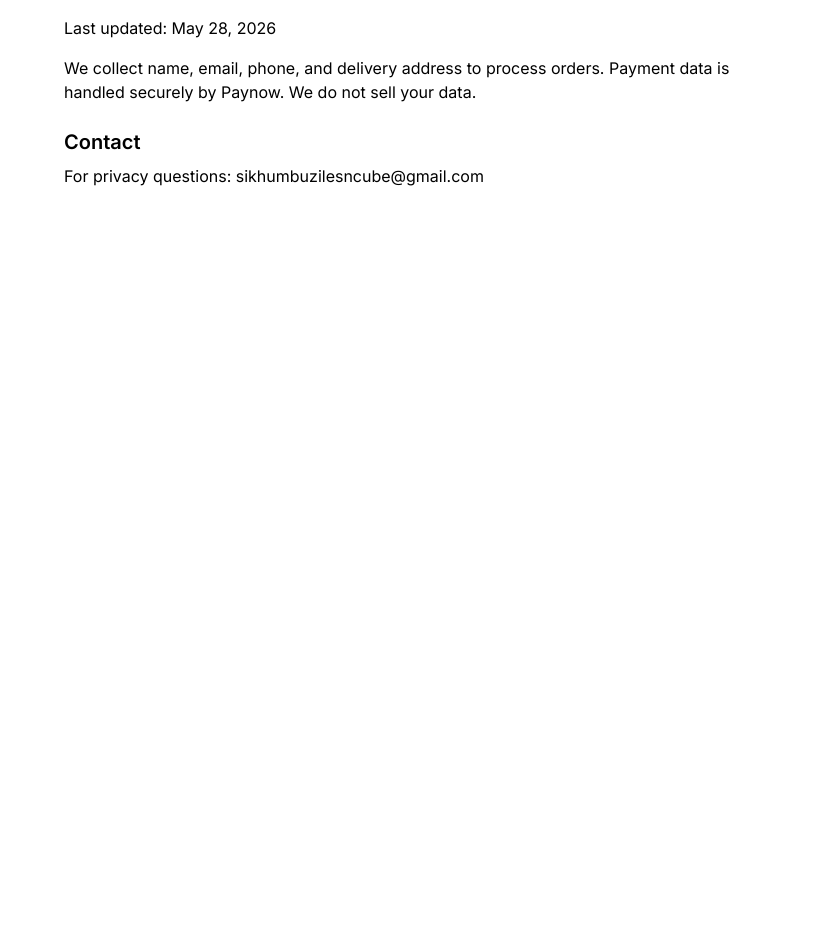
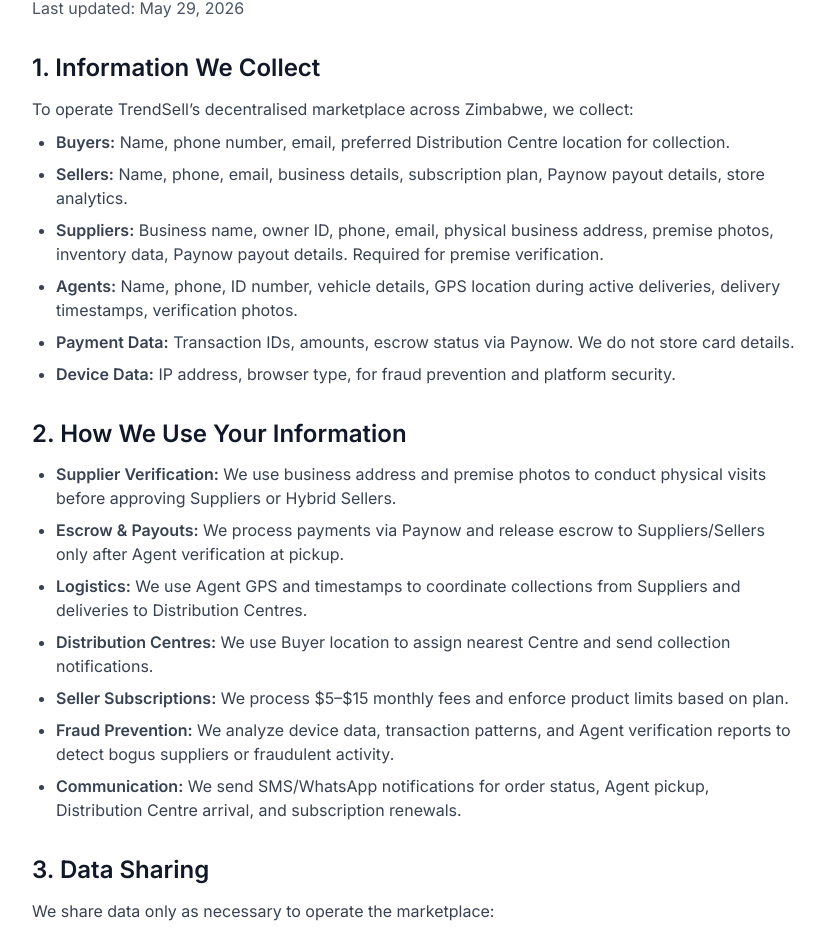
Before and after one commit to sikhumbuzilesncube/trendsell, a Next.js app: page /privacy in a window 1280 px wide. Shown: the part 76-1011 px from the top of the page, without its empty margins (224-1045 px from the left). Before the commit the page ends 800 px from the top, so only its background shows below. Built offline with nearby package versions, Linux system fonts and the light colour scheme.

Commit message:
Update page.tsx

```diff
--- a/app/privacy/page.tsx
+++ b/app/privacy/page.tsx
@@ -1,11 +1,88 @@
 export default function Privacy() {
   return (
-    <div className="max-w-3xl mx-auto p-8">
-      <h1 className="text-3xl font-bold mb-6">Privacy Policy</h1>
-      <p className="mb-4">Last updated: May 28, 2026</p>
-      <p>We collect name, email, phone, and delivery address to process orders. Payment data is handled securely by Paynow. We do not sell your data.</p>
-      <h2 className="text-xl font-semibold mt-6 mb-2">Contact</h2>
-      <p>For privacy questions: sikhumbuzilesncube@gmail.com</p>
+    <div className="min-h-screen bg-white text-gray-900 p-6">
+      <div className="max-w-3xl mx-auto">
+        <h1 className="text-4xl font-bold mb-2">Privacy Policy</h1>
+        <p className="text-gray-600 mb-8">Last updated: May 29, 2026</p>
+
+        <div className="space-y-8">
+          <section>
+            <h2 className="text-2xl font-semibold mb-3">1. Information We Collect</h2>
+            <p className="text-gray-700 leading-relaxed">
+              To operate TrendSell’s decentralised marketplace across Zimbabwe, we collect:
+            </p>
+            <ul className="list-disc pl-6 mt-2 space-y-2 text-gray-700">
+              <li><strong>Buyers:</strong> Name, phone number, email, preferred Distribution Centre location for collection.</li>
+              <li><strong>Sellers:</strong> Name, phone, email, business details, subscription plan, Paynow payout details, store analytics.</li>
+              <li><strong>Suppliers:</strong> Business name, owner ID, phone, email, physical business address, premise photos, inventory data, Paynow payout details. Required for premise verification.</li>
+              <li><strong>Agents:</strong> Name, phone, ID number, vehicle details, GPS location during active deliveries, delivery timestamps, verification photos.</li>
+              <li><strong>Payment Data:</strong> Transaction IDs, amounts, escrow status via Paynow. We do not store card details.</li>
+              <li><strong>Device Data:</strong> IP address, browser type, for fraud prevention and platform security.</li>
+            </ul>
+          </section>
+
+          <section>
+            <h2 className="text-2xl font-semibold mb-3">2. How We Use Your Information</h2>
+            <ul className="list-disc pl-6 space-y-2 text-gray-700">
+              <li><strong>Supplier Verification:</strong> We use business address and premise photos to conduct physical visits before approving Suppliers or Hybrid Sellers.</li>
+              <li><strong>Escrow & Payouts:</strong> We process payments via Paynow and release escrow to Suppliers/Sellers only after Agent verification at pickup.</li>
+              <li><strong>Logistics:</strong> We use Agent GPS and timestamps to coordinate collections from Suppliers and deliveries to Distribution Centres.</li>
+              <li><strong>Distribution Centres:</strong> We use Buyer location to assign nearest Centre and send collection notifications.</li>
+              <li><strong>Seller Subscriptions:</strong> We process $5–$15 monthly fees and enforce product limits based on plan.</li>
+              <li><strong>Fraud Prevention:</strong> We analyze device data, transaction patterns, and Agent verification reports to detect bogus suppliers or fraudulent activity.</li>
+              <li><strong>Communication:</strong> We send SMS/WhatsApp notifications for order status, Agent pickup, Distribution Centre arrival, and subscription renewals.</li>
+            </ul>
+          </section>
+
+          <section>
+            <h2 className="text-2xl font-semibold mb-3">3. Data Sharing</h2>
+            <p className="text-gray-700 leading-relaxed">
+              We share data only as necessary to operate the marketplace:
+            </p>
+            <ul className="list-disc pl-6 mt-2 space-y-2 text-gray-700">
+              <li><strong>Paynow:</strong> Transaction details for escrow processing and payouts.</li>
+              <li><strong>Agents:</strong> Supplier address and contact for product collection. Buyer name/phone for delivery.</li>
+              <li><strong>Sellers:</strong> Buyer name and order details. Supplier contact info only after purchase.</li>
+              <li><strong>Suppliers:</strong> Agent name/phone for pickup coordination. Seller store name for attribution.</li>
+              <li><strong>Legal:</strong> We comply with Zimbabwean law enforcement requests and Paynow compliance audits.</li>
+            </ul>
+            <p className="text-gray-700 leading-relaxed mt-2">
+              We never sell your data to third parties.
+            </p>
+          </section>
+
+          <section>
+            <h2 className="text-2xl font-semibold mb-3">4. Data Retention & Security</h2>
+            <p className="text-gray-700 leading-relaxed">
+              <strong>Retention:</strong> We keep Supplier premise verification photos for 5 years for fraud audits.
+              Transaction records are kept for 7 years per Zimbabwean tax law. Seller accounts inactive for 12 months
+              are archived. You may request deletion of your account via support@trendsell.co.zw.
+            </p>
+            <p className="text-gray-700 leading-relaxed mt-2">
+              <strong>Security:</strong> All data is encrypted at rest via Supabase. Agent GPS is only active
+              during assigned deliveries. We conduct quarterly security audits.
+            </p>
+          </section>
+
+          <section>
+            <h2 className="text-2xl font-semibold mb-3">5. Your Rights</h2>
+            <p className="text-gray-700 leading-relaxed">
+              You may request: access to your data, correction of inaccurate info, deletion of your account,
+              or a copy of Supplier premise verification reports relating to your business. Contact
+              support@trendsell.co.zw or visit our Bulawayo office: 123 Main St, Bulawayo, Zimbabwe.
+            </p>
+          </section>
+
+          <section>
+            <h2 className="text-2xl font-semibold mb-3">6. Cookies & Tracking</h2>
+            <p className="text-gray-700 leading-relaxed">
+              We use essential cookies for login, cart, and escrow status. We use analytics cookies to
+              improve Distribution Centre efficiency and Seller dashboards. You can disable non-essential
+              cookies in your browser.
+            </p>
+          </section>
+        </div>
+      </div>
     </div>
   )
-}
+            }
```
